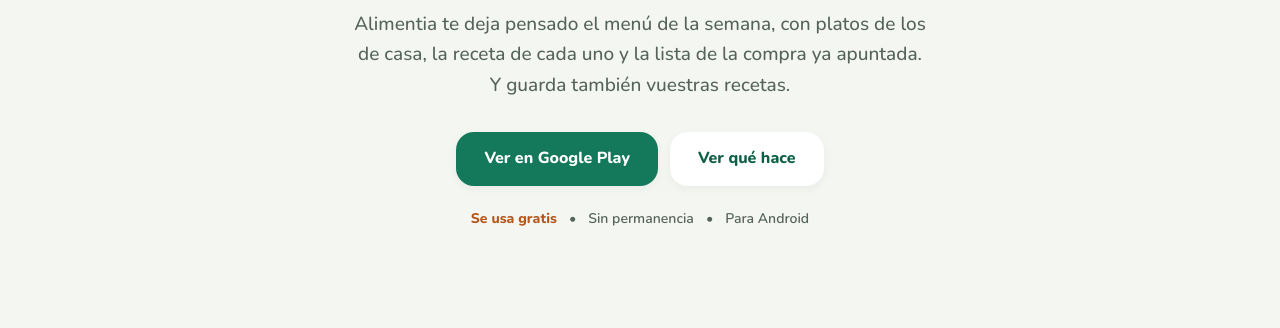
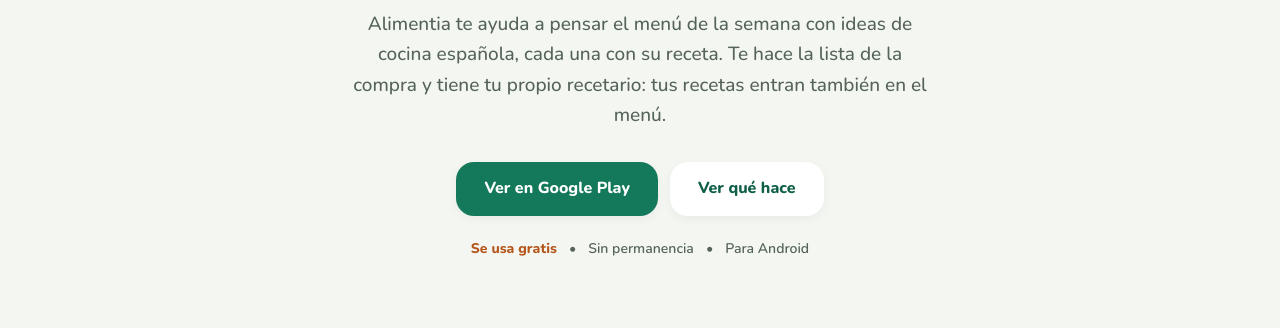
Before and after one commit to perchita21/alimentia-web, a plain HTML site: page index.html in a window 1280 px wide. Shown: the part 271-599 px from the top of the page. Drawn offline with nearby package versions, Linux system fonts and the light colour scheme.

Commit message:
La portada: «te ayuda a pensar el menú de la semana con ideas de cocina española»
La frase de debajo del titular, con las ideas de Joan: la app ayuda a pensar el menú (no lo «deja pensado»),
las ideas son de cocina española, tiene recetario propio y las recetas de casa entran en el menú. Se conserva
que cada idea viene con su receta. Las dos descripciones que enseñan los buscadores y los enlaces compartidos
dicen lo mismo.

```diff
--- a/index.html
+++ b/index.html
@@ -4,12 +4,12 @@
   <meta charset="UTF-8">
   <meta name="viewport" content="width=device-width, initial-scale=1.0">
   <title>Alimentia · El menú semanal de tu casa, con recetas y lista de la compra</title>
-  <meta name="description" content="El menú de la semana con platos de casa para toda la familia, cada receta paso a paso, la lista de la compra hecha y sitio para vuestras recetas. Tiene en cuenta alergias, celiaquía y embarazo.">
+  <meta name="description" content="El menú de la semana con ideas de cocina española para toda la familia, cada receta paso a paso, la lista de la compra hecha y tu propio recetario. Tiene en cuenta alergias, celiaquía y embarazo.">
   <link rel="canonical" href="https://alimentia.es/">
   <meta property="og:type" content="website">
   <meta property="og:url" content="https://alimentia.es/">
   <meta property="og:title" content="Alimentia · El menú semanal de tu casa">
-  <meta property="og:description" content="El menú de la semana con platos de casa, las recetas paso a paso, la lista de la compra y vuestro propio recetario.">
+  <meta property="og:description" content="El menú de la semana con ideas de cocina española, las recetas paso a paso, la lista de la compra y tu propio recetario.">
   <meta property="og:image" content="https://alimentia.es/img/icon.png">
   <meta name="theme-color" content="#14785A">
   <link rel="stylesheet" href="css/style.css">
@@ -39,7 +39,7 @@
   <section class="hero">
     <div class="container">
       <h1>¿Y esta semana<br><span>qué comemos</span>?</h1>
-      <p>Alimentia te deja pensado el menú de la semana, con platos de los de casa, la receta de cada uno y la lista de la compra ya apuntada. Y guarda también vuestras recetas.</p>
+      <p>Alimentia te ayuda a pensar el menú de la semana con ideas de cocina española, cada una con su receta. Te hace la lista de la compra y tiene tu propio recetario: tus recetas entran también en el menú.</p>
       <div class="hero-buttons">
         <a href="https://play.google.com/store/apps/details?id=com.alimentia.app" class="btn btn-primary">Ver en Google Play</a>
         <a href="#funciones" class="btn btn-secondary">Ver qué hace</a>
```
